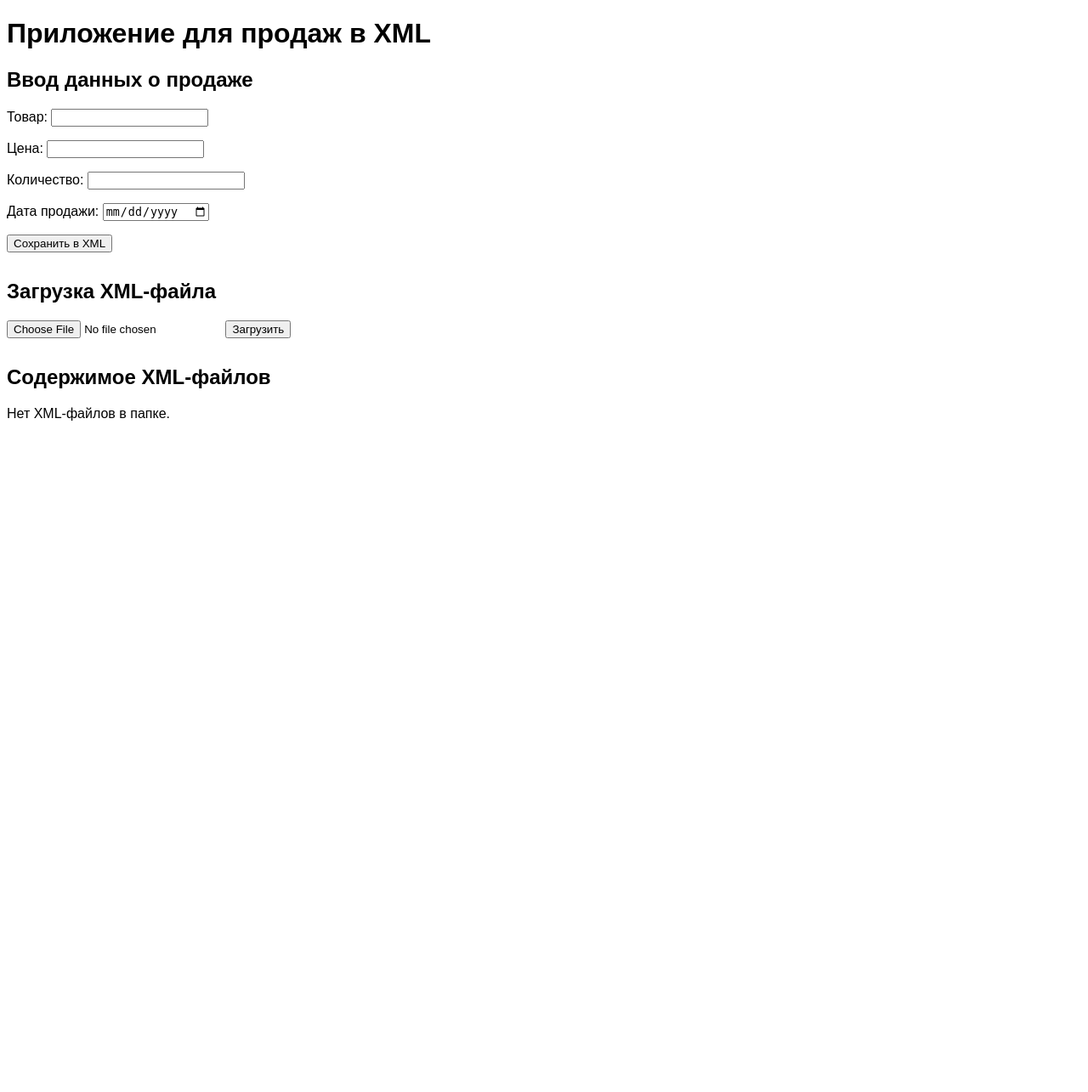
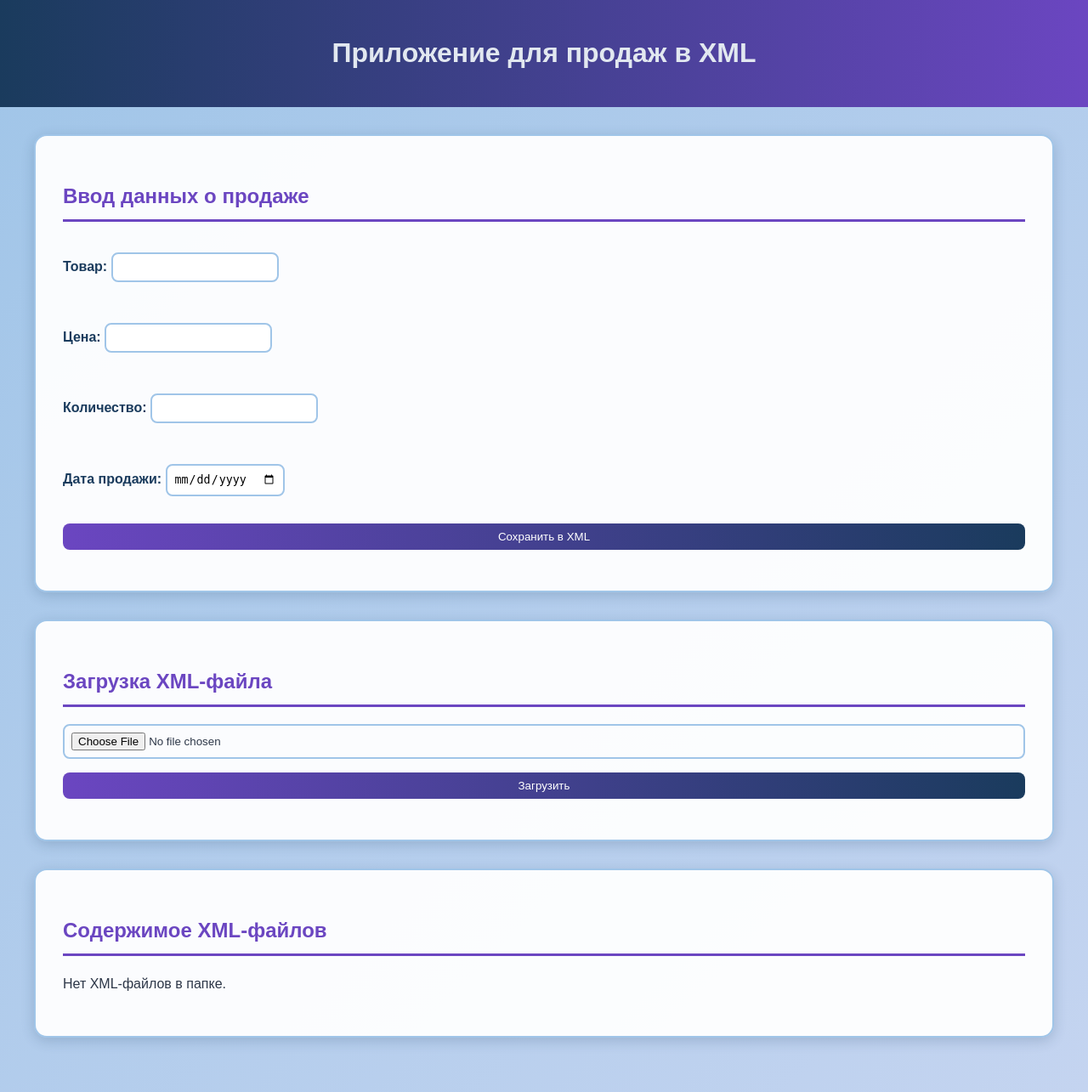
Before and after one commit to ZEDDTAY8/laba3Xml, a Django app: page / in a window 1280 px wide. Shown: the whole page at 85% size. Before the commit the page ends 495 px from the top, so only its background shows below. Run offline with Django 5.2, Linux system fonts and the light colour scheme.

Commit message:
Стили

```diff
--- a/sales_app/static/sales_app/style.css
+++ b/sales_app/static/sales_app/style.css
@@ -1,2 +1,114 @@
-body { font-family: Arial; }
-section { margin-bottom: 2rem; }
+/* Цветовая гамма */
+:root {
+    --primary-blue: #1a3b5d;
+    --secondary-blue: #2c5282;
+    --accent-purple: #6b46c1;
+    --light-blue: #a0c5e8;
+    --dark-blue: #0f1a2a;
+    --text-light: #e2e8f0;
+    --text-dark: #2d3748;
+}
+
+/* Общие стили */
+body {
+    font-family: 'Arial', sans-serif;
+    line-height: 1.6;
+    margin: 0;
+    padding: 0;
+    background: linear-gradient(135deg, var(--light-blue) 0%, #c4d4f0 100%);
+    color: var(--text-dark);
+}
+
+header {
+    background: linear-gradient(90deg, var(--primary-blue) 0%, var(--accent-purple) 100%);
+    color: var(--text-light);
+    padding: 1rem;
+    text-align: center;
+}
+
+main {
+    max-width: 1200px;
+    margin: 0 auto;
+    padding: 2rem;
+}
+
+section {
+    background: rgba(255, 255, 255, 0.95);
+    border: 2px solid var(--light-blue);
+    border-radius: 15px;
+    padding: 2rem;
+    margin-bottom: 2rem;
+    box-shadow: 0 4px 15px rgba(26, 59, 93, 0.2);
+}
+
+h2 {
+    color: var(--accent-purple);
+    border-bottom: 3px solid var(--accent-purple);
+    padding-bottom: 0.5rem;
+}
+
+form {
+    display: flex;
+    flex-direction: column;
+}
+
+label {
+    font-weight: bold;
+    color: var(--primary-blue);
+}
+
+input, button {
+    padding: 0.5rem;
+    margin-bottom: 1rem;
+    border: 2px solid var(--light-blue);
+    border-radius: 8px;
+}
+
+button {
+    background: linear-gradient(90deg, var(--accent-purple) 0%, var(--primary-blue) 100%);
+    color: white;
+    border: none;
+    cursor: pointer;
+    transition: transform 0.2s;
+}
+
+button:hover {
+    transform: translateY(-2px);
+    box-shadow: 0 5px 15px rgba(107, 70, 193, 0.4);
+}
+
+ul {
+    list-style: none;
+    padding: 0;
+}
+
+li {
+    background: #f4f4f4;
+    padding: 0.5rem;
+    margin-bottom: 0.5rem;
+    border-radius: 8px;
+}
+
+p[style="color: red;"] {
+    font-weight: bold;
+}
+
+/* Адаптивность */
+@media (max-width: 768px) {
+    main {
+        padding: 1rem;
+    }
+    section {
+        padding: 1rem;
+    }
+}
+
+/* Анимации */
+@keyframes fadeIn {
+    from { opacity: 0; transform: translateY(20px); }
+    to { opacity: 1; transform: translateY(0); }
+}
+
+section {
+    animation: fadeIn 0.6s ease-out;
+}
```
